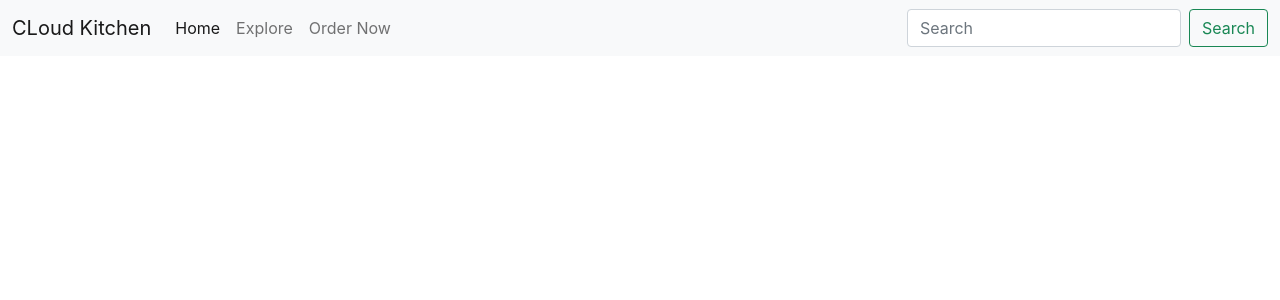
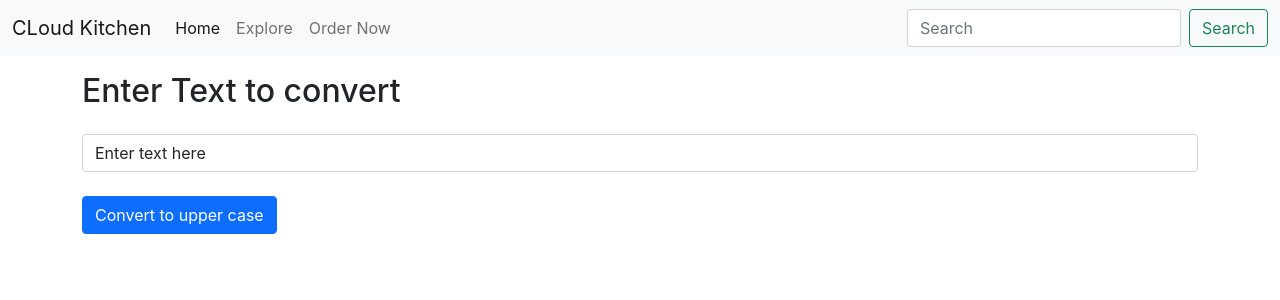
Before and after one commit to AndrickSilva/Test-React, a React (Create React App) app: page / in a window 1280 px wide. Shown: the top 300 px of the page. Built offline with nearby package versions, Linux system fonts and the light colour scheme.

Commit message:
2) event listne & hooksr

```diff
--- a/src/App.js
+++ b/src/App.js
@@ -1,9 +1,18 @@
 import './App.css';
 import Navbar from './components/Navbar';
+import Form from './components/Form';
+
 
 function App() {
   return (
-    <Navbar title="CLoud Kitchen" explore="Explore" order="Order Now"/>
+    <>
+      <Navbar title="CLoud Kitchen" explore="Explore" order="Order Now" />
+
+      <div className="container my-3">
+        <Form text="Enter Text to convert" />
+      </div>
+
+    </>
   );
 }
 
--- /dev/null
+++ b/src/components/Form.js
@@ -0,0 +1,26 @@
+import React, { useState } from 'react'
+
+export default function Form(props) {
+
+    const handleClick = () => {
+        let newText = text.toUpperCase();
+        setText(newText);
+        // console.log("clicked Convert to upper case");
+    }
+
+    const handleOnChange = (event) => {
+        setText(event.target.value);
+    }
+
+    const [text, setText] = useState("Enter text here");
+    // console.log(useState("Enter text here"));
+    return (
+        <div>
+            <h2 className="heading my-3 ">{props.text}</h2>
+            <div className="py-2">
+                <input type="text" id="myBox" value={text} onChange={handleOnChange} className="form-control"></input>
+            </div>
+            <button className="btn btn-primary my-3" onClick={handleClick} >Convert to upper case</button>
+        </div>
+    )
+}
```
